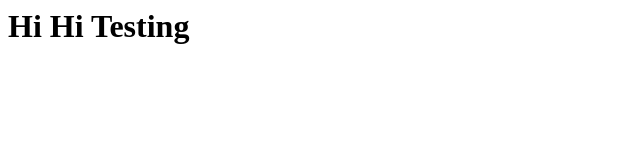
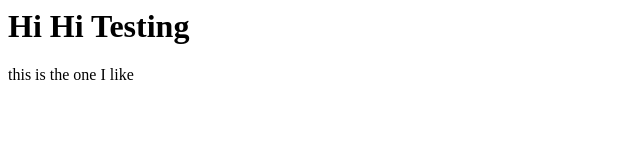
Before and after one commit to SeasonYL/season.github.io, a plain HTML site: page index.html in a window 1280 px wide. Shown: the whole page, without its empty margins (0-640 px from the left). Drawn offline with Linux system fonts and the light colour scheme.

Commit message:
Update index.html

```diff
--- a/index.html
+++ b/index.html
@@ -7,5 +7,6 @@
         <h1>
             Hi Hi Testing
         </h1>
+        <p>this is the one I like</p>
     </body>
 </html>
```
